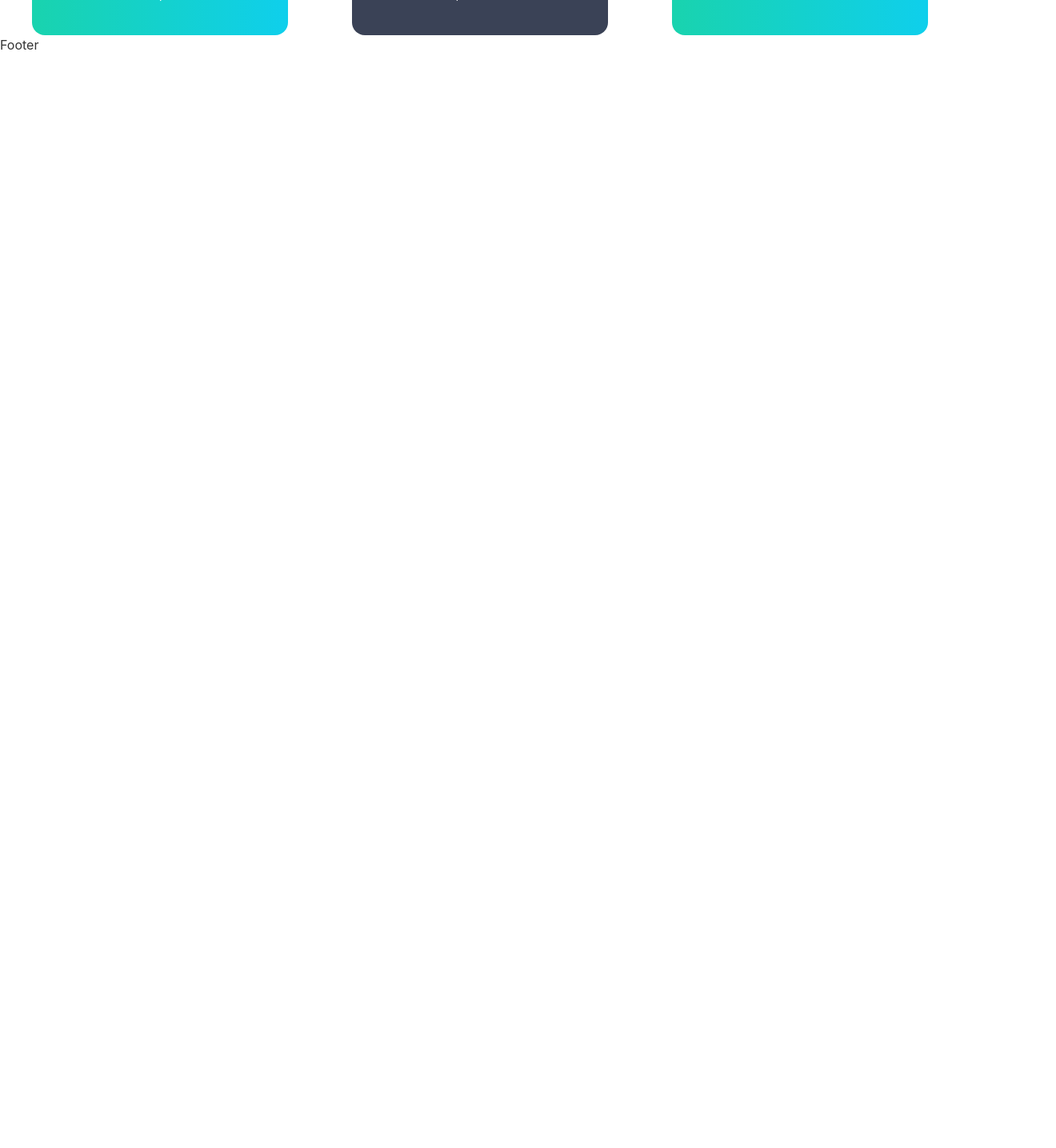
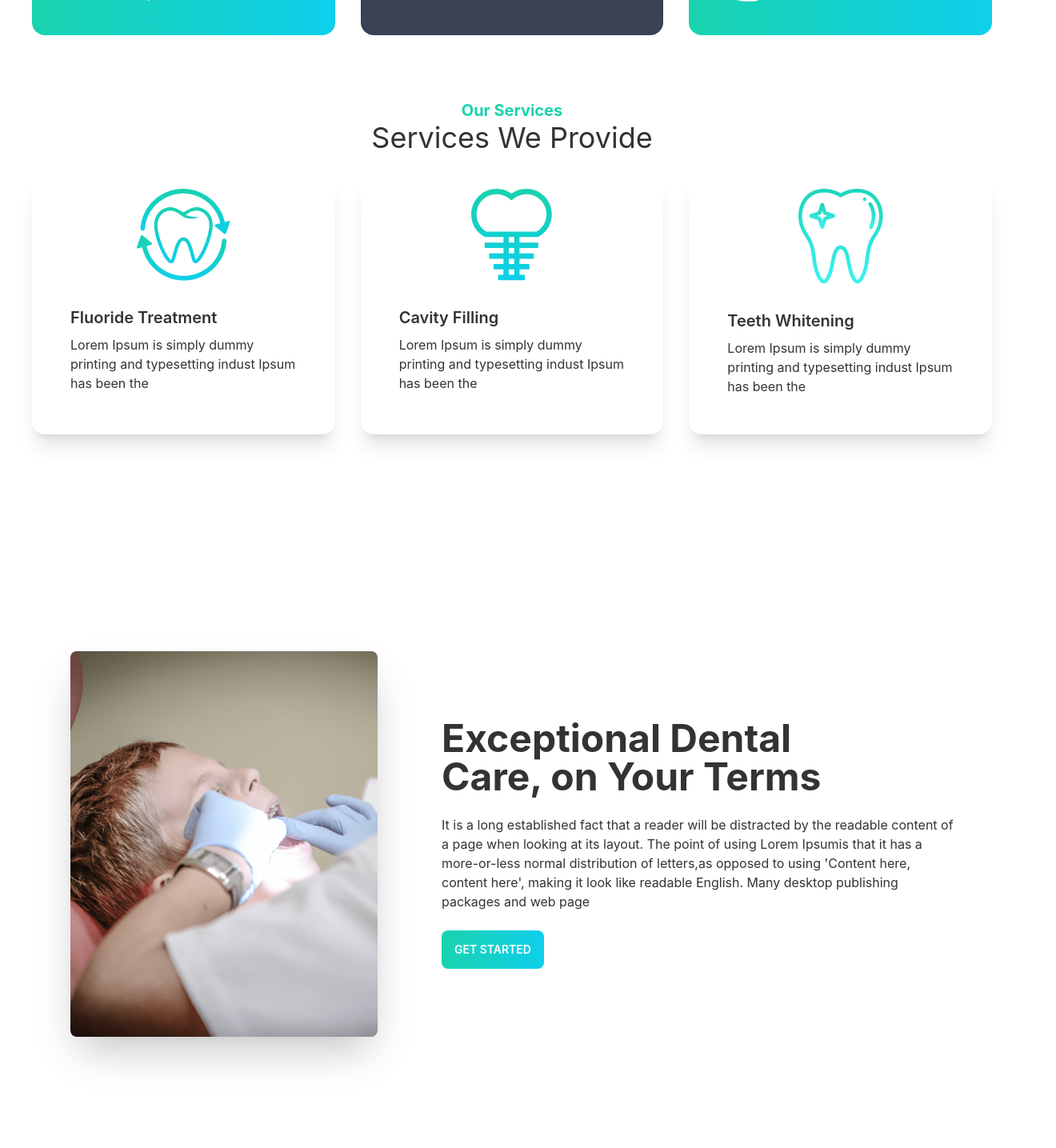
Before and after one commit to ashrafcse3/doctors-portal-client, a React (Create React App) app: page / in a window 1280 px wide. Shown: the part 1040-2475 px from the top of the page at 80% size, 1320 px wide, since content can reach past the window. Before the commit the page ends 1108 px from the top, so only its background shows below. Built offline with nearby package versions, Linux system fonts and the light colour scheme.

Commit message:
infocard, banner, feature 1 designed

```diff
--- a/src/Pages/Home/Banner/Banner.js
+++ b/src/Pages/Home/Banner/Banner.js
@@ -12,7 +12,7 @@
                     <div>
                         <h1 className="text-5xl font-bold">Box Office News!</h1>
                         <p className="py-6">Provident cupiditate voluptatem et in. Quaerat fugiat ut assumenda excepturi exercitationem quasi. In deleniti eaque aut repudiandae et a id nisi.</p>
-                        <button className="btn bg-gradient-to-r from-primary to-secondary text-white">Get Started</button>
+                        <button className="btn bg-gradient-to-r from-primary to-secondary text-white border-none">Get Started</button>
                     </div>
                 </div>
             </div>
--- /dev/null
+++ b/src/Pages/Home/Feature1/Feature1.js
@@ -0,0 +1,19 @@
+import React from 'react';
+import treatment from '../../../assets/images/treatment.png'
+
+const Feature1 = () => {
+    return (
+        <div className="mt-28 hero min-h-screen bg-base-100">
+            <div className="hero-content flex-col lg:flex-row">
+                <img alt={`treatment`} src={treatment} className="mx-8 max-w-sm rounded-lg shadow-2xl" />
+                <div className='mx-8'>
+                    <h1 className="text-5xl font-bold">Exceptional Dental<br /> Care, on Your Terms</h1>
+                    <p className="py-6">It is a long established fact that a reader will be distracted by the readable content of a page when looking at its layout. The point of using Lorem Ipsumis that it has a more-or-less normal distribution of letters,as opposed to using 'Content here, content here', making it look like readable English. Many desktop publishing packages and web page</p>
+                    <button className="btn bg-gradient-to-r from-primary to-secondary text-white border-none">Get Started</button>
+                </div>
+            </div>
+        </div>
+    );
+};
+
+export default Feature1;
--- a/src/Pages/Home/Home/Home.js
+++ b/src/Pages/Home/Home/Home.js
@@ -1,12 +1,16 @@
 import React from 'react';
 import Banner from '../Banner/Banner';
+import Feature1 from '../Feature1/Feature1';
 import InfoCard from '../InfoCard/InfoCard';
+import Services from '../Services/Services';
 
 const Home = () => {
     return (
         <div className='mx-auto max-w-[1200px]'>
             <Banner></Banner>
             <InfoCard></InfoCard>
+            <Services></Services>
+            <Feature1></Feature1>
         </div>
     );
 };
--- a/src/Pages/Home/InfoCard/EachCard.js
+++ b/src/Pages/Home/InfoCard/EachCard.js
@@ -2,7 +2,7 @@
 
 const EachCard = ({ info: { icon, title, subtitle, bg_color } }) => {
     return (
-        <div className={`p-2 card w-3/12 flex-row bg-gradient-to-r  text-white ${bg_color}`}>
+        <div className={`p-2 card flex-row bg-gradient-to-r  text-white ${bg_color}`}>
             {icon}
             <div className="card-body">
                 <h2 className="card-title">{title}</h2>
--- a/src/Pages/Home/InfoCard/InfoCard.js
+++ b/src/Pages/Home/InfoCard/InfoCard.js
@@ -30,7 +30,7 @@
     ];
 
     return (
-        <div className='mt-14 flex w-screen gap-20 lg:flex-row sm:flex-col'>
+        <div className='mt-14 gap-8 grid grid-cols-1 md:grid-cols-2 lg:grid-cols-3'>
             {
                 infoDetails.map(info => <EachCard
                     key={info.id}
--- /dev/null
+++ b/src/Pages/Home/Services/Service.js
@@ -0,0 +1,15 @@
+import React from 'react';
+
+const Service = ({ service: { icon, description, name } }) => {
+    return (
+        <div className="card p-4 bg-base-100 shadow-xl">
+            <figure><img src={icon} alt="Shoes" /></figure>
+            <div className="card-body">
+                <h2 className="card-title">{name}</h2>
+                <p>{description}</p>
+            </div>
+        </div>
+    );
+};
+
+export default Service;
--- /dev/null
+++ b/src/Pages/Home/Services/Services.js
@@ -0,0 +1,47 @@
+import React from 'react';
+import fluoride from '../../../assets/images/fluoride.png'
+import cavity from '../../../assets/images/cavity.png'
+import whitening from '../../../assets/images/whitening.png'
+import Service from './Service';
+
+const Services = () => {
+    const serviceData = [
+        {
+            _id: 1,
+            name: 'Fluoride Treatment',
+            description: 'Lorem Ipsum is simply dummy printing and typesetting indust Ipsum has been the',
+            icon: fluoride
+        },
+        {
+            _id: 2,
+            name: 'Cavity Filling',
+            description: 'Lorem Ipsum is simply dummy printing and typesetting indust Ipsum has been the',
+            icon: cavity
+        },
+        {
+            _id: 3,
+            name: 'Teeth Whitening',
+            description: 'Lorem Ipsum is simply dummy printing and typesetting indust Ipsum has been the',
+            icon: whitening
+        },
+    ];
+
+    return (
+        <div className='mt-20'>
+            <div className='text-center'>
+                <h3 className='capitalize text-xl text-primary font-bold'>our services</h3>
+                <h2 className='text-4xl'>Services We Provide</h2>
+            </div>
+            <div className='grid grid-cols-1 md:grid-cols-2 lg:grid-cols-3 gap-8 mt-7'>
+                {
+                    serviceData.map(service => <Service
+                        key={service._id}
+                        service={service}
+                    ></Service>)
+                }
+            </div>
+        </div>
+    );
+};
+
+export default Services;
```
